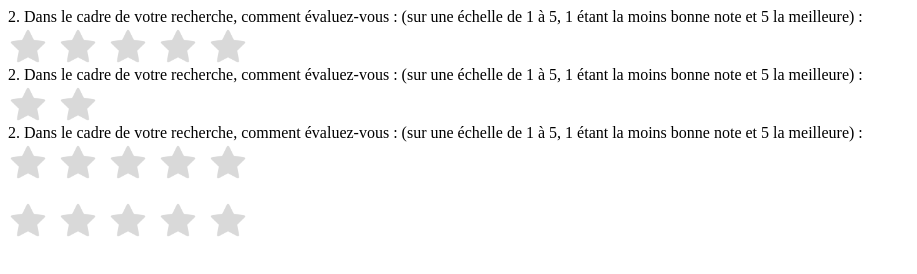
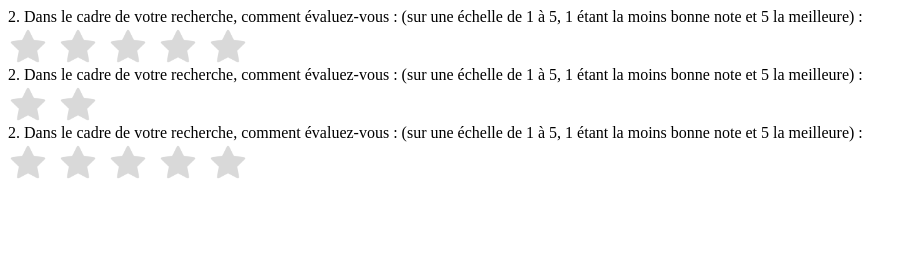
Before and after one commit to AlexBelin/Radio-to-Rate-Stars, a plain HTML site: page index.html in a window 1280 px wide. Shown: the whole page, without its empty margins (0-917 px from the left). Drawn offline with Linux system fonts and the light colour scheme.

Commit message:
Add files via upload

```diff
--- a/index.html
+++ b/index.html
@@ -36,14 +36,6 @@
             <div class="sc-formfield-input"><label><input type="radio" name="Aide_definition_besoins_note_3" data-field-type="Text" value="5">5</label></div>
         </div>
     </div>
-    <br>
-    <div class="sc-formfield-input-wrapper radios-to-ratestars" id="3">
-        <div class="sc-formfield-input"><input type="radio" name="Aide_definition_besoins_note_4" data-field-type="Text" value="1" id="id1"><label for="id1"></label></div>
-        <div class="sc-formfield-input"><input type="radio" name="Aide_definition_besoins_note_4" data-field-type="Text" value="2" id="id2"><label for="id2"></label></div>
-        <div class="sc-formfield-input"><input type="radio" name="Aide_definition_besoins_note_4" data-field-type="Text" value="3" id="id3"><label for="id3"></label></div>
-        <div class="sc-formfield-input"><input type="radio" name="Aide_definition_besoins_note_4" data-field-type="Text" value="4" id="id4"><label for="id4"></label></div>
-        <div class="sc-formfield-input"><input type="radio" name="Aide_definition_besoins_note_4" data-field-type="Text" value="5" id="id5"><label for="id5"></label></div>
-    </div>
 
     <script>
         class radioToStarsInstance {
@@ -52,19 +44,20 @@
                 this.wrapper = wrapper;
                 this.starOn = this.configObj.starOn;
                 this.starOff = this.configObj.starOff;
-                this.elements = [];
+                this.elements = Array.from(this.wrapper.querySelectorAll('label'));
+                this.inputsRadio = Array.from(this.wrapper.querySelectorAll('input[type="radio"]'));
                 this.currentNote = 0;
             }
 
             init() {
                 if(this.wrapper) {
                     this.hideAllInputsRadio();
+                    this.accessibilityNav();
                     this.wrapper.style.display = "flex";
                     this.wrapper.style.gap = this.configObj.gap;
-                    this.elements = Array.from(this.wrapper.querySelectorAll('label'));
                     var index = 0;
                     this.elements.forEach(elem => {
-                        var inputElement = elem.querySelectorAll('input')[0];
+                        var inputElement = elem.querySelector('input');
                         inputElement ? elem.innerHTML = inputElement.outerHTML : null;
                         elem.style.width = this.configObj.dim;
                         elem.style.height = this.configObj.dim;
@@ -78,9 +71,17 @@
             }
 
             hideAllInputsRadio() {
-                var inputsRadio = Array.from(this.wrapper.querySelectorAll('input[type="radio"]'));
-                inputsRadio.forEach(input => {
-                    input.style.display = 'none';
+                this.inputsRadio.forEach(input => {
+                    input.style.position = 'fixed';
+                    input.style.opacity = '0';
+                    input.style.top = '-100px';
+                });
+            }
+
+            accessibilityNav() {
+                document.body.addEventListener('keyup', () => {
+                    document.activeElement.click();
+                    this.elements.indexOf(document.activeElement.parentNode) !== -1 ? this.checkUncheck(this.elements.indexOf(document.activeElement.parentNode)) : null;
                 });
             }
 
@@ -88,7 +89,7 @@
                 var indexCurrentTrigger = 0;
                 var backGround = '';
                 this.elements.forEach(elem => {
-                    indexCurrentTrigger <= indexTrigger ? backGround = "url('" + this.starOn + "') top left /cover no-repeat" : backGround = "url('" + this.starOff + "') top left /cover no-repeat"
+                    indexCurrentTrigger <= indexTrigger ? backGround = "url('" + this.starOn + "') top left /cover no-repeat" : backGround = "url('" + this.starOff + "') top left /cover no-repeat";
                     elem.style.background = backGround;
                     indexCurrentTrigger++;
                 });
```
